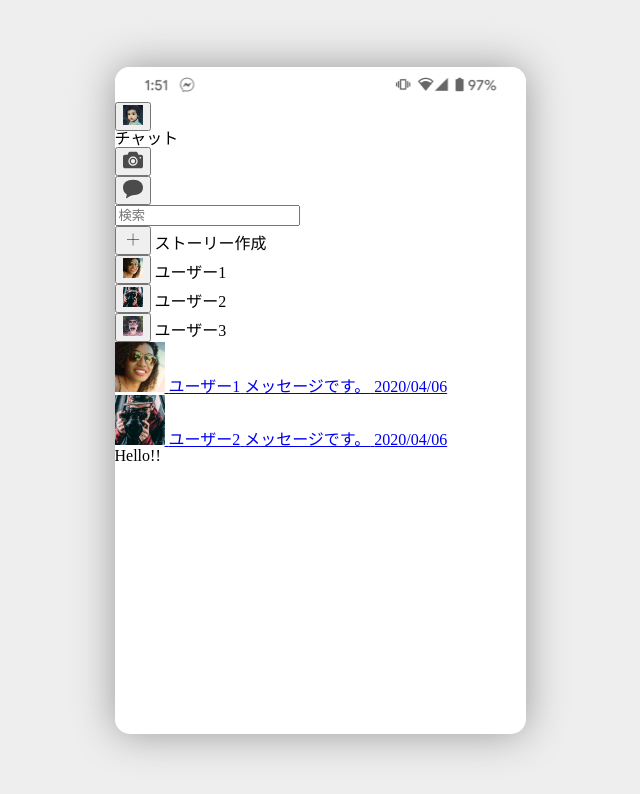
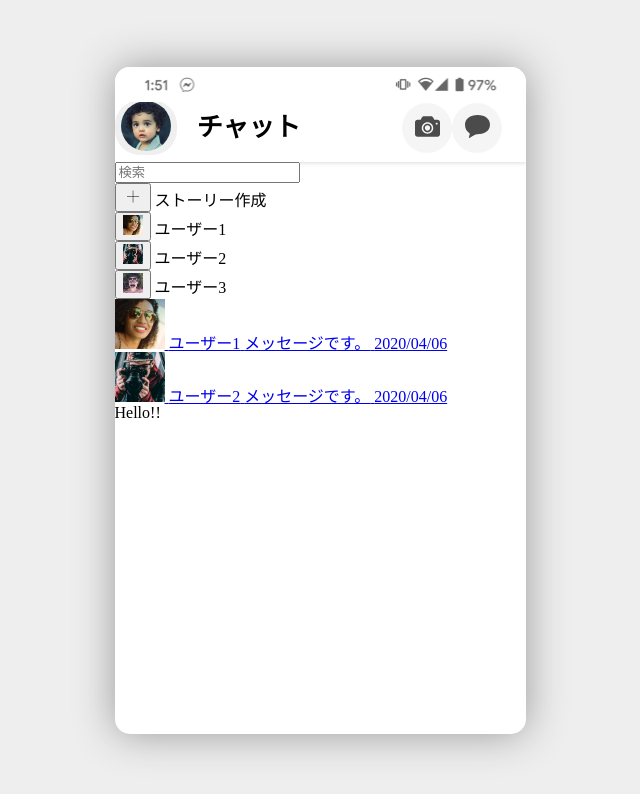
Before and after one commit to qsat/bc_html_2020, a website: page public/d-ogxwx/index.html in a window 1280 px wide. Shown: the whole page, without its empty margins (320-960 px from the left). Drawn offline with nearby package versions, Linux system fonts and the light colour scheme.

Commit message:
ヘッダー部分のスタイルを行った
Fix class name
Update header style

```diff
--- a/public/d-ogxwx/index.css
+++ b/public/d-ogxwx/index.css
@@ -1,3 +1,75 @@
 @charset "utf-8";
 
 /* CSS */
+header {
+    height: 36px;
+    width: 100%;
+    padding-top: 0.5em;
+    padding-bottom: 1em;
+    background: white;
+    box-shadow: 0 0 5px rgba(0, 0, 0, 0.2);
+
+    display: flex;
+    align-items: center;
+}
+
+header .header-left {
+    width: 20%;
+    display: flex;
+}
+
+header .header-left .profile {
+    border: none;
+    border-radius: 25px;
+}
+
+
+header .header-center {
+    width: 50%;
+    display: flex;
+}
+
+header .header-right {
+    width: 30%;
+    display: flex;
+}
+
+header .header-right ul {
+    display:flex;
+}
+
+header .header-right ul .post-movie {
+    border: none;
+    border-radius: 25px;
+    width: 50px;
+    height: 50px;
+
+    background-color: #F5F5F5;
+}
+
+header .header-right ul .post-message {
+    border: none;
+    border-radius: 25px;
+    width: 50px;
+    height: 50px;
+
+    background-color: #F5F5F5;
+}
+
+
+header .header-right {
+    float: right;
+}
+
+
+header .header-left img {
+    border: none;
+    border-radius: 25px;
+    width: 50px;
+    height: 50px;
+}
+
+header h1 {
+    font-weight: bold;
+    font-size: 26px;
+}
--- a/public/d-ogxwx/index.html
+++ b/public/d-ogxwx/index.html
@@ -18,8 +18,8 @@
   <!-- マークアップここから -->
   <header>
     <div class="header-left">
-      <button class="post-movie">
-        <img src="../images/avatars/a7.jpg" alt="自己プロフィール画像" width="20" />
+      <button class="profile">
+        <img src="../images/avatars/a7.jpg" alt="自己プロフィール画像" width="50" />
       </button>
     </div>
     <div class="header-center">
@@ -30,13 +30,13 @@
         <li class="post-movie-action">
           <!-- 動画撮影 -->
           <button class="post-movie">
-            <img src="../images/icons/camera.svg" alt="動画撮影" width="20" />
+            <img src="../images/icons/camera.svg" alt="動画撮影" width="25" />
           </button>
         </li>
         <li class="post-message-action">
           <!-- 新規メッセージ -->
           <button class="post-message">
-            <img src="../images/icons/message.svg" alt="新規メッセージ" width="20" />
+            <img src="../images/icons/message.svg" alt="新規メッセージ" width="25" />
           </button>
         </li>
       </ul>
```
